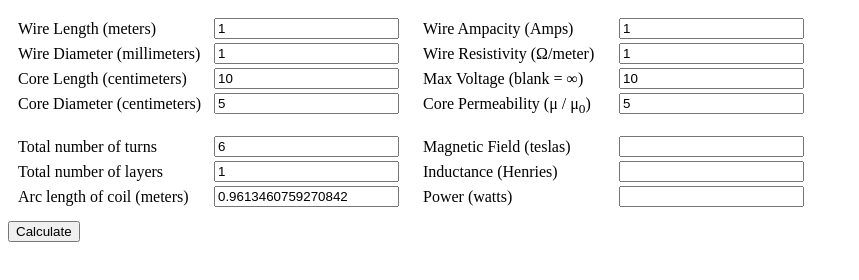
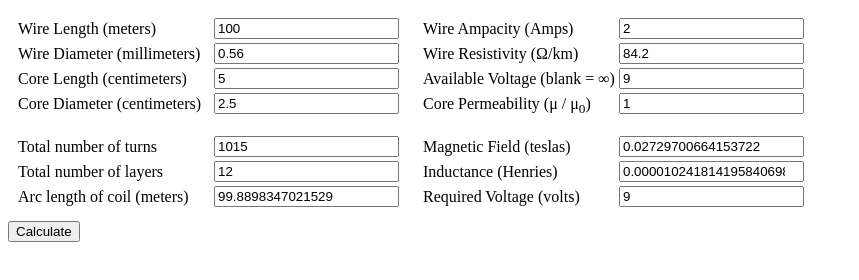
Before and after one commit to quietsamurai98/SolenoidCalculator, a plain HTML site: page index.html in a window 1280 px wide. Both pictures are taken after a click on the input "Calculate". Shown: the whole page, without its empty margins (0-859 px from the left). Drawn offline with Linux system fonts and the light colour scheme.

Commit message:
Update index.html
Electrical properties working

```diff
--- a/index.html
+++ b/index.html
@@ -14,64 +14,64 @@
                 <div style = "display: inline-block; margin: 10px 10px 10px 10px;">
                     <div class="text">
                         <label for="inputWireLength">   Wire Length (meters)</label>
-                        <input type="number" name="inputWireLength"     id="inputWireLength"    value="1"   min="0" step="0.01"><br>
+                        <input type="number" name="inputWireLength"     id="inputWireLength"    value="100"   min="0" step="any"><br>
                     </div>
                     <div class="text">
                         <label for="inputWireDiameter"> Wire Diameter (millimeters)</label>
-                        <input type="number" name="inputWireDiameter"   id="inputWireDiameter"  value="1"   min="0" step="0.001"><br>
+                        <input type="number" name="inputWireDiameter"   id="inputWireDiameter"  value="0.56"   min="0" step="any"><br>
                     </div>
                     <div class="text">
                         <label for="inputCoreLength">   Core Length (centimeters)</label>
-                        <input type="number" name="inputCoreLength"     id="inputCoreLength"    value="10"  min="0" step="0.1"><br>
+                        <input type="number" name="inputCoreLength"     id="inputCoreLength"    value="5"  min="0" step="any"><br>
                     </div>
                     <div class="text">
                         <label for="inputCoreDiameter"> Core Diameter (centimeters)</label>
-                        <input type="number" name="inputCoreDiameter"   id="inputCoreDiameter"  value="5"   min="0" step="0.1"><br>
+                        <input type="number" name="inputCoreDiameter"   id="inputCoreDiameter"  value="2.5"   min="0" step="any"><br>
                     </div>
                     <br>
                     <div class="text">
                         <label for="outputTurnCount">   Total number of turns</label>
-                        <input type="number" name="outputTurnCount"   id="outputTurnCount"  readonly><br>
+                        <input type="number" name="outputTurnCount"   id="outputTurnCount" step="any" readonly><br>
                     </div>
                     <div class="text">
                         <label for="outputLayerCount">   Total number of layers</label>
-                        <input type="number" name="outputLayerCount"   id="outputLayerCount"  readonly><br>
+                        <input type="number" name="outputLayerCount"   id="outputLayerCount" step="any" readonly><br>
                     </div>
                     <div class="text">
                         <label for="outputCoilLength">   Arc length of coil (meters)</label>
-                        <input type="number" name="outputCoilLength"   id="outputCoilLength"  readonly><br>
+                        <input type="number" name="outputCoilLength"   id="outputCoilLength" step="any" readonly><br>
                     </div>
                 </div>
 
                 <div style = "display: inline-block; margin: 10px 10px 10px 10px;">
                     <div class="text">
                         <label for="inputWireAmpacity">     Wire Ampacity (Amps)</label>
-                        <input type="number" name="inputWireAmpacity"     id="inputWireAmpacity"    value="1"   min="0" step="0.01"><br>
+                        <input type="number" name="inputWireAmpacity"     id="inputWireAmpacity"    value="2"   min="0" step="any"><br>
                     </div>
                     <div class="text">
-                        <label for="inputWireResistivity">  Wire Resistivity (Ω/meter)</label>
-                        <input type="number" name="inputWireResistivity"   id="inputWireResistivity"  value="1"   min="0" step="0.001"><br>
+                        <label for="inputWireResistivity">  Wire Resistivity (Ω/km)</label>
+                        <input type="number" name="inputWireResistivity"   id="inputWireResistivity"  value="84.2"   min="0" step="any"><br>
                     </div>
                     <div class="text">
-                        <label for="inputMaxVoltage">       Max Voltage (blank = ∞)</label>
-                        <input type="number" name="inputMaxVoltage"     id="inputMaxVoltage"    value="10"  min="0" step="0.1"><br>
+                        <label for="inputAvailableVoltage"> Available Voltage (blank = ∞)</label>
+                        <input type="number" name="inputAvailableVoltage"     id="inputAvailableVoltage"    value="9"  min="0" step="any"><br>
                     </div>
                     <div class="text">
                         <label for="inputCorePermeability"> Core Permeability (μ / μ<sub>0</sub>)</label>
-                        <input type="number" name="inputCorePermeability"   id="inputCorePermeability"  value="5"   min="0" step="0.1"><br>
+                        <input type="number" name="inputCorePermeability"   id="inputCorePermeability"  value="1"   min="0" step="any"><br>
                     </div>
                     <br>
                     <div class="text">
                         <label for="outputMagneticField">   Magnetic Field (teslas)</label>
-                        <input type="number" name="outputMagneticField"   id="outputMagneticField"  readonly><br>
+                        <input type="number" name="outputMagneticField"   id="outputMagneticField" step="any" readonly><br>
                     </div>
                     <div class="text">
                         <label for="outputInductance">      Inductance (Henries)</label>
-                        <input type="number" name="outputInductance"   id="outputInductance"  readonly><br>
+                        <input type="number" name="outputInductance"   id="outputInductance" step="any" readonly><br>
                     </div>
                     <div class="text">
-                        <label for="outputPower">      Power (watts)</label>
-                        <input type="number" name="outputPower"   id="outputPower"  readonly><br>
+                        <label for="outputRequiredVoltage"> Required Voltage (volts)</label>
+                        <input type="number" name="outputRequiredVoltage"   id="outputRequiredVoltage" step="any" readonly><br>
                     </div>
                 </div>
             </div>
@@ -111,6 +111,26 @@
 
                 console.log("LAYERS: "+layerCount+"\nTOTAL TURNS: "+totalTurns+"\nCOIL LENGTH: "+coilLength);
                 outputDimensions(totalTurns, layerCount, coilLength);
+
+                var wireResistivity = parseFloat(document.getElementById('inputWireResistivity').value)/1000.0;
+                var wireAmpacity    = parseFloat(document.getElementById('inputWireAmpacity').value);
+                var corePermeability= parseFloat(document.getElementById('inputCorePermeability').value);
+                var availableVoltage= parseFloat(document.getElementById('inputAvailableVoltage').value);
+
+                var resistance      = (wireResistivity*coilLength);
+                var current;
+                if(isEmpty(document.getElementById('inputAvailableVoltage').value)){
+                    current         = wireAmpacity;
+                } else {
+                    current         = Math.min(availableVoltage/(wireResistivity*coilLength), wireAmpacity);
+                }
+
+
+                var magneticField   = (Math.PI/2500000)*corePermeability*totalTurns*current/coreLength;
+                var inductance      = (Math.PI/2500000)*totalTurns*totalTurns*Math.PI*(coreRadius+layerCount*wireRadius)*(coreRadius+layerCount*wireRadius)/coilLength;
+                var power           = current*current*resistance;
+
+                outputElectrical(magneticField, inductance, current*resistance);
             }
 
             function outputDimensions(turns, layers, length){
@@ -118,6 +138,15 @@
                 document.getElementById('outputLayerCount').value = layers;
                 document.getElementById('outputCoilLength').value = length;
             }
+            function outputElectrical(magneticField, inductance, voltage){
+                document.getElementById('outputMagneticField').value = magneticField;
+                document.getElementById('outputInductance').value = inductance;
+                document.getElementById('outputRequiredVoltage').value = voltage;
+            }
+
+            function isEmpty(str){
+                return !str.replace(/^\s+/g, '').length; // boolean (`true` if field is empty)
+            }
         </script>
     </body>
 </html>
```
